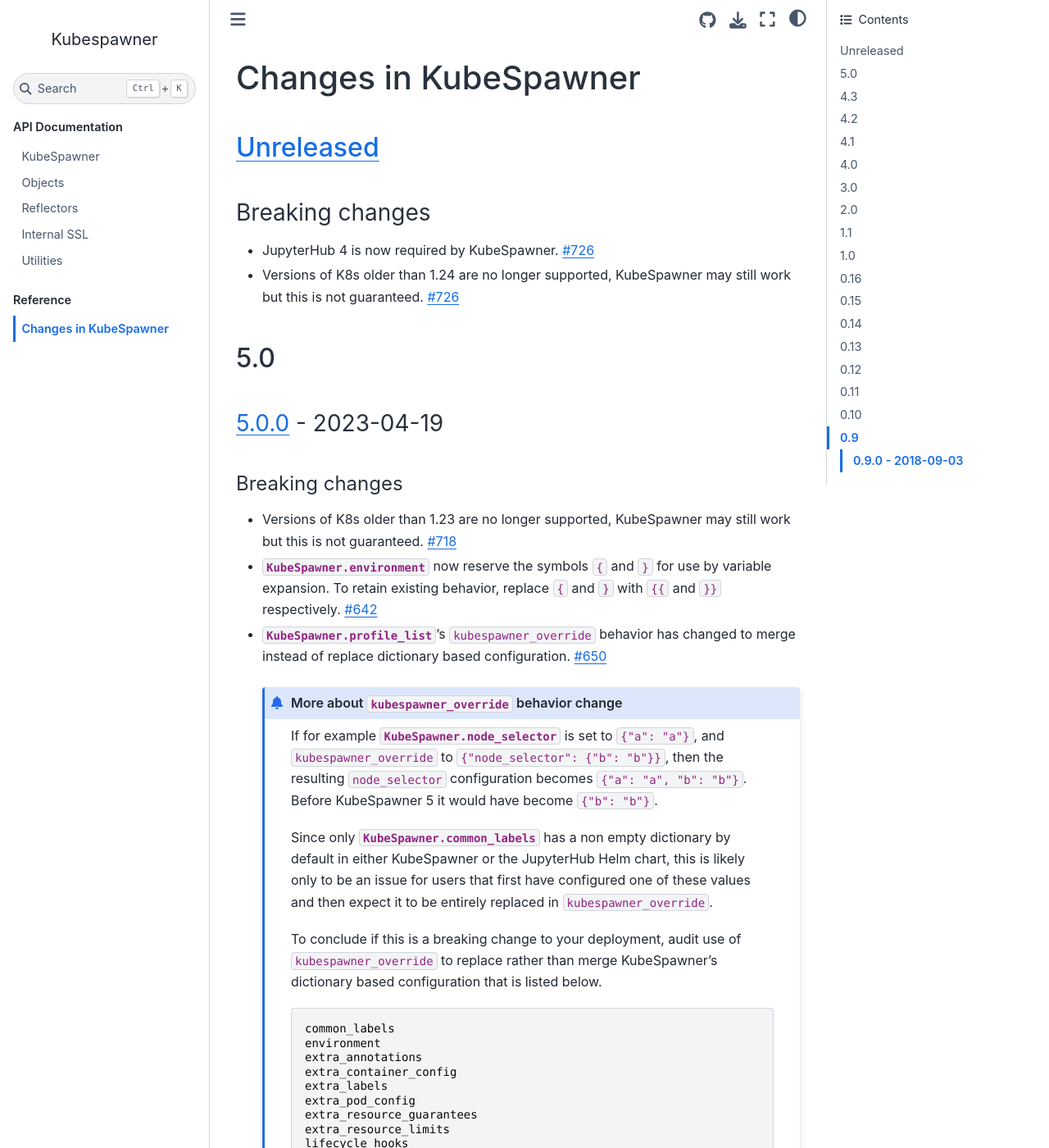
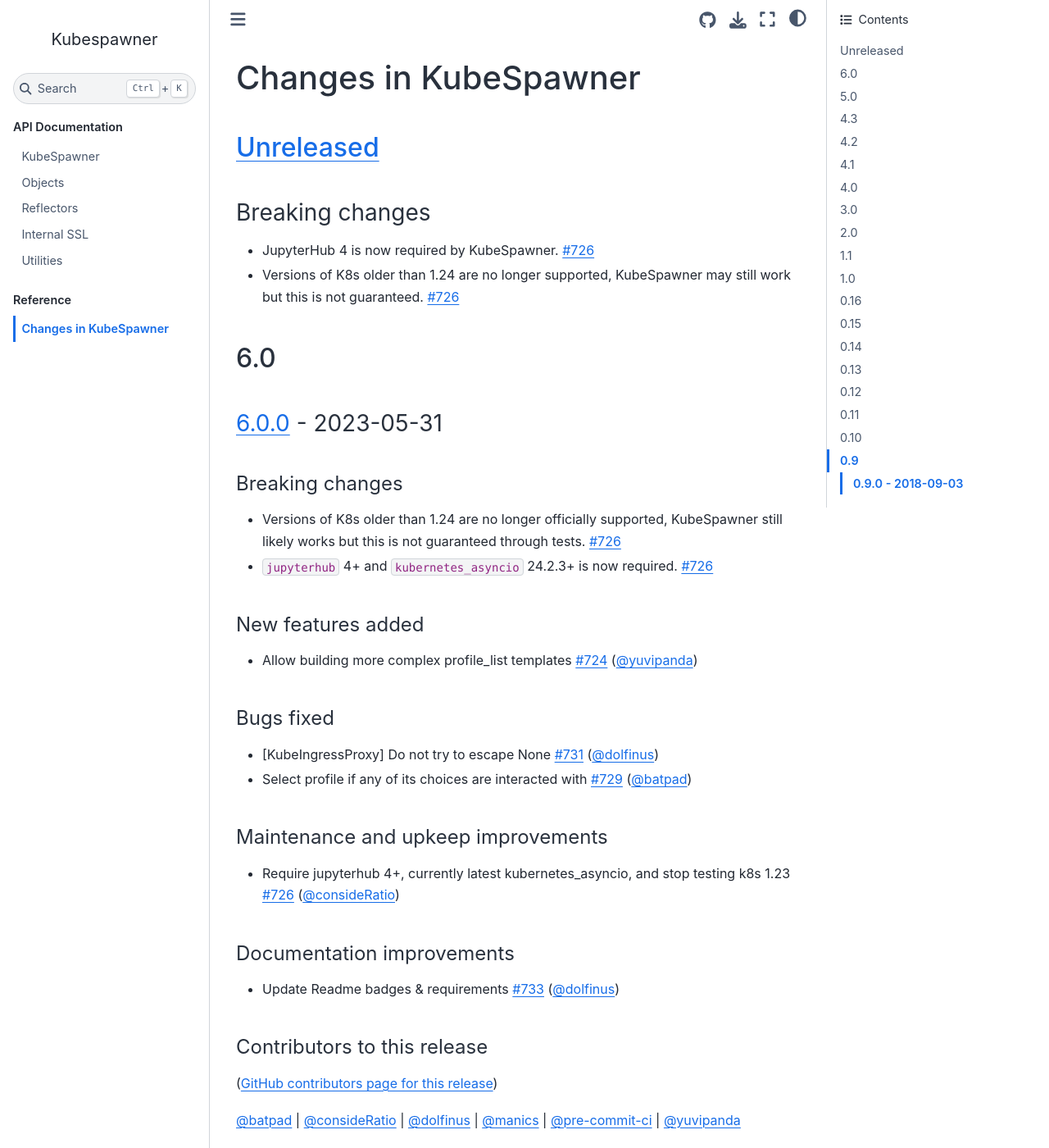
Before and after one commit to jupyterhub/kubespawner, a Sphinx documentation site: the page built from docs/source/changelog.md, in a window 1280 px wide and 1400 px high. Shown: the whole window at 82% size. Built offline with Sphinx 7.4.7 and the Sphinx Book theme 1.1.4, drawn with Linux system fonts in a browser that asks for light colours.

Commit message:
Add changelog for 6.0.0

```diff
--- a/docs/source/changelog.md
+++ b/docs/source/changelog.md
@@ -11,6 +11,41 @@
 - Versions of K8s older than 1.24 are no longer supported, KubeSpawner may still
   work but this is not guaranteed.
   [#726](https://github.com/jupyterhub/kubespawner/pull/726)
+
+## 6.0
+
+### [6.0.0] - 2023-05-31
+
+#### Breaking changes
+
+- Versions of K8s older than 1.24 are no longer officially supported,
+  KubeSpawner still likely works but this is not guaranteed through tests.
+  [#726](https://github.com/jupyterhub/kubespawner/pull/726)
+- `jupyterhub` 4+ and `kubernetes_asyncio` 24.2.3+ is now required.
+  [#726](https://github.com/jupyterhub/kubespawner/pull/726)
+
+#### New features added
+
+- Allow building more complex profile_list templates [#724](https://github.com/jupyterhub/kubespawner/pull/724) ([@yuvipanda](https://github.com/yuvipanda))
+
+#### Bugs fixed
+
+- [KubeIngressProxy] Do not try to escape None [#731](https://github.com/jupyterhub/kubespawner/pull/731) ([@dolfinus](https://github.com/dolfinus))
+- Select profile if any of its choices are interacted with [#729](https://github.com/jupyterhub/kubespawner/pull/729) ([@batpad](https://github.com/batpad))
+
+#### Maintenance and upkeep improvements
+
+- Require jupyterhub 4+, currently latest kubernetes_asyncio, and stop testing k8s 1.23 [#726](https://github.com/jupyterhub/kubespawner/pull/726) ([@consideRatio](https://github.com/consideRatio))
+
+#### Documentation improvements
+
+- Update Readme badges & requirements [#733](https://github.com/jupyterhub/kubespawner/pull/733) ([@dolfinus](https://github.com/dolfinus))
+
+#### Contributors to this release
+
+([GitHub contributors page for this release](https://github.com/jupyterhub/kubespawner/graphs/contributors?from=2023-04-18&to=2023-05-30&type=c))
+
+[@batpad](https://github.com/search?q=repo%3Ajupyterhub%2Fkubespawner+involves%3Abatpad+updated%3A2023-04-18..2023-05-30&type=Issues) | [@consideRatio](https://github.com/search?q=repo%3Ajupyterhub%2Fkubespawner+involves%3AconsideRatio+updated%3A2023-04-18..2023-05-30&type=Issues) | [@dolfinus](https://github.com/search?q=repo%3Ajupyterhub%2Fkubespawner+involves%3Adolfinus+updated%3A2023-04-18..2023-05-30&type=Issues) | [@manics](https://github.com/search?q=repo%3Ajupyterhub%2Fkubespawner+involves%3Amanics+updated%3A2023-04-18..2023-05-30&type=Issues) | [@pre-commit-ci](https://github.com/search?q=repo%3Ajupyterhub%2Fkubespawner+involves%3Apre-commit-ci+updated%3A2023-04-18..2023-05-30&type=Issues) | [@yuvipanda](https://github.com/search?q=repo%3Ajupyterhub%2Fkubespawner+involves%3Ayuvipanda+updated%3A2023-04-18..2023-05-30&type=Issues)
 
 ## 5.0
 
@@ -742,7 +777,8 @@
 - Update Kubernetes Python client to 6.0 (supporting Kubernetes 1.10 APIs)
 - Numerous bugfixes
 
-[unreleased]: https://github.com/jupyterhub/kubespawner/compare/5.0.0...HEAD
+[unreleased]: https://github.com/jupyterhub/kubespawner/compare/6.0.0...HEAD
+[6.0.0]: https://github.com/jupyterhub/kubespawner/compare/5.0.0...6.0.0
 [5.0.0]: https://github.com/jupyterhub/kubespawner/compare/4.3.0...5.0.0
 [4.3.0]: https://github.com/jupyterhub/kubespawner/compare/4.2.0...4.3.0
 [4.2.0]: https://github.com/jupyterhub/kubespawner/compare/4.1.0...4.2.0
```
